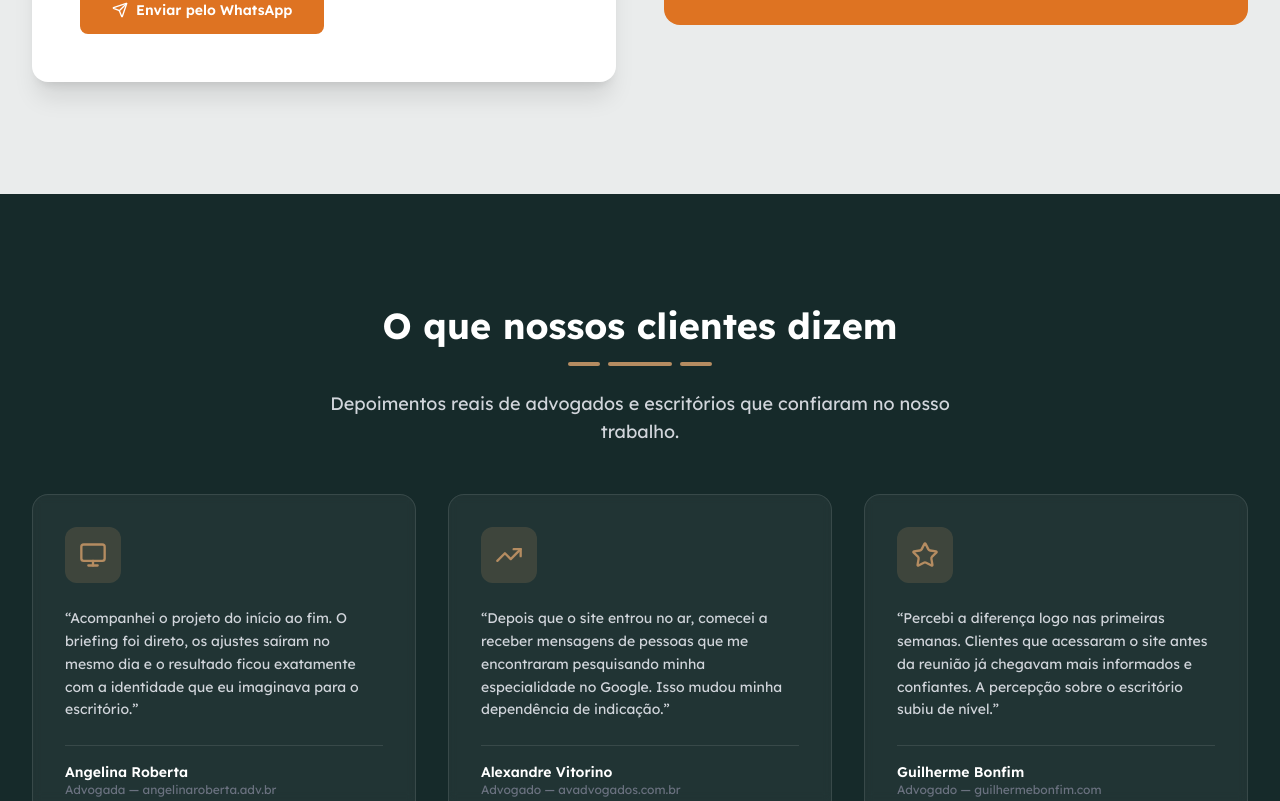
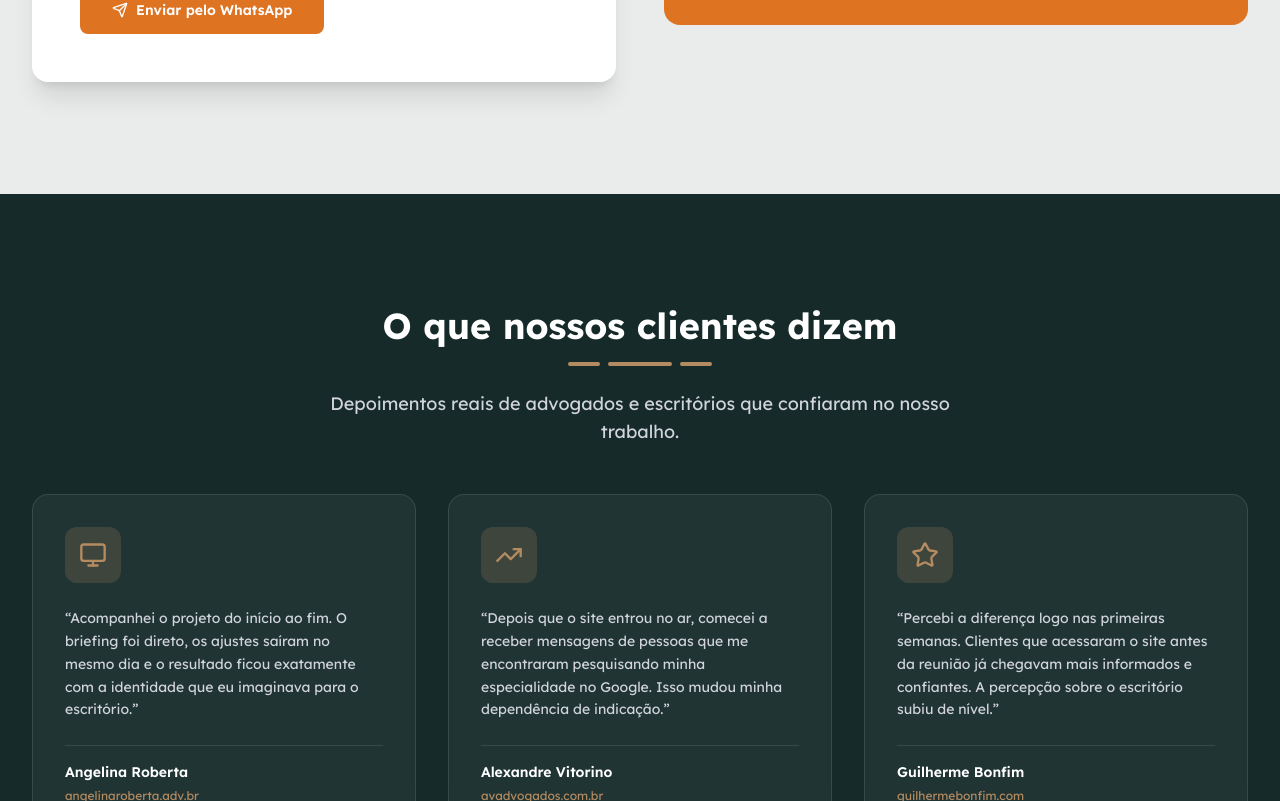
Before and after one commit to webpixeldf/seu-site-advogados, a Next.js app: page / in a window 1280 px wide. Shown: the part 11199-12000 px from the top of the page. Built offline with nearby package versions, Linux system fonts and the light colour scheme.

Commit message:
feat: links nofollow nos depoimentos da homepage

```diff
--- a/src/app/(frontend)/page.tsx
+++ b/src/app/(frontend)/page.tsx
@@ -782,7 +782,7 @@ export default function HomePage() {
               </p>
               <div className="border-t border-white/10 pt-4">
                 <p className="text-white font-lexend font-semibold text-sm">Angelina Roberta</p>
-                <p className="text-gray-500 font-lexend text-xs">Advogada — angelinaroberta.adv.br</p>
+                <a href="https://angelinaroberta.adv.br/" target="_blank" rel="noopener noreferrer nofollow" className="text-[#b58c61] hover:text-[#de7322] font-lexend text-xs transition-colors">angelinaroberta.adv.br</a>
               </div>
             </div>
 
@@ -795,7 +795,7 @@ export default function HomePage() {
               </p>
               <div className="border-t border-white/10 pt-4">
                 <p className="text-white font-lexend font-semibold text-sm">Alexandre Vitorino</p>
-                <p className="text-gray-500 font-lexend text-xs">Advogado — avadvogados.com.br</p>
+                <a href="https://avadvogados.com.br/" target="_blank" rel="noopener noreferrer nofollow" className="text-[#b58c61] hover:text-[#de7322] font-lexend text-xs transition-colors">avadvogados.com.br</a>
               </div>
             </div>
 
@@ -808,7 +808,7 @@ export default function HomePage() {
               </p>
               <div className="border-t border-white/10 pt-4">
                 <p className="text-white font-lexend font-semibold text-sm">Guilherme Bonfim</p>
-                <p className="text-gray-500 font-lexend text-xs">Advogado — guilhermebonfim.com</p>
+                <a href="https://guilhermebonfim.com/" target="_blank" rel="noopener noreferrer nofollow" className="text-[#b58c61] hover:text-[#de7322] font-lexend text-xs transition-colors">guilhermebonfim.com</a>
               </div>
             </div>
           </div>
```
